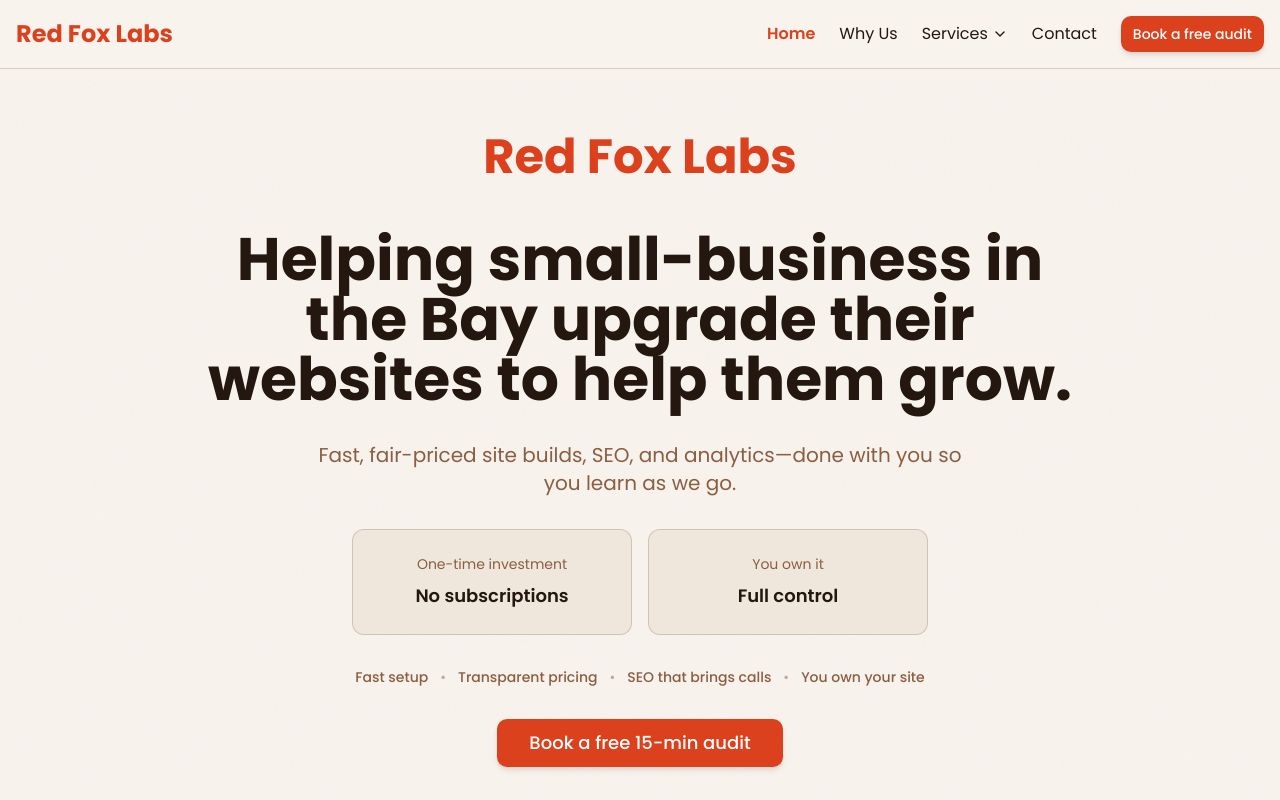
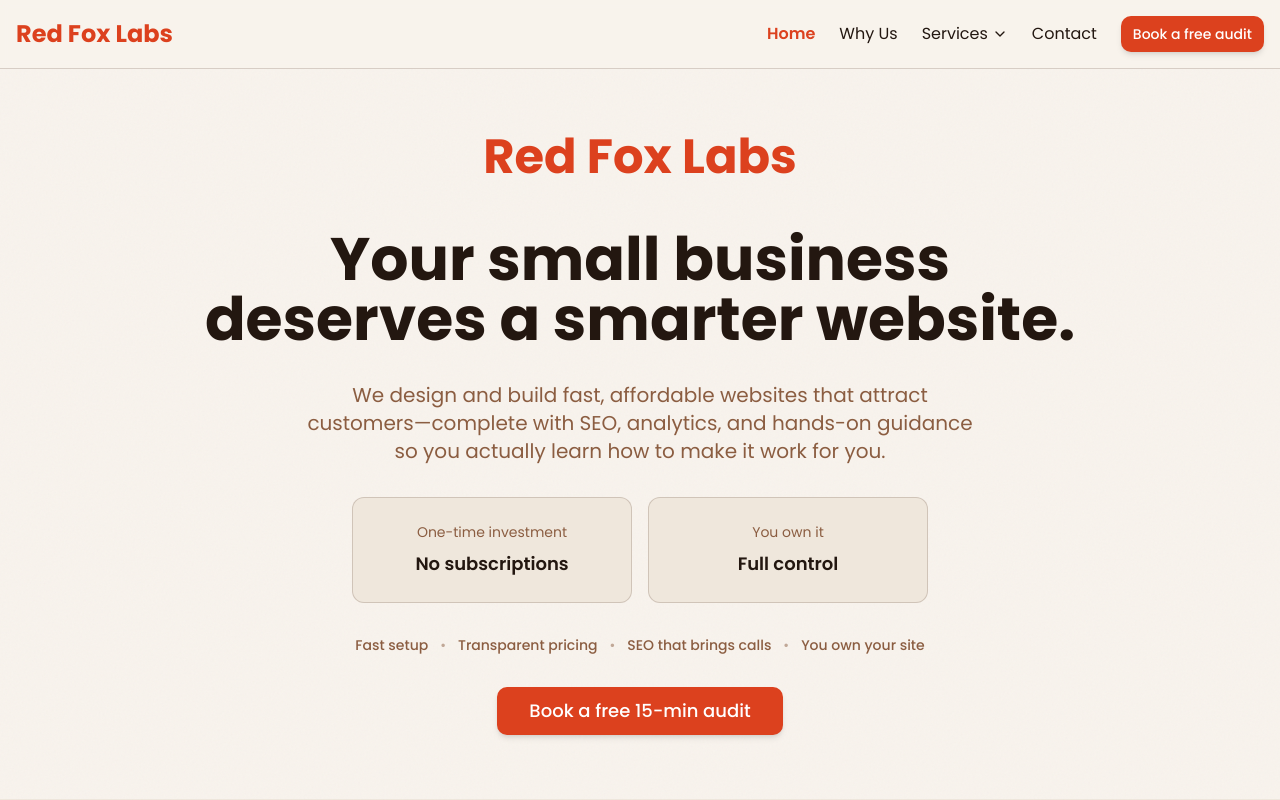
Before and after one commit to tlisiak/redfoxlabs, a React (Vite) app: page / in a window 1280 px wide. Shown: the top 800 px of the page. Built offline with nearby package versions, Linux system fonts and the light colour scheme.

Commit message:
Update hero section content

```diff
--- a/src/components/Hero.tsx
+++ b/src/components/Hero.tsx
@@ -15,11 +15,11 @@ const Hero = () => {
         {/* Main Hero Content */}
         <div className="space-y-8 text-center max-w-4xl mx-auto">
           <h1 className="text-4xl sm:text-5xl lg:text-6xl font-bold text-foreground leading-tight">
-            Helping small-business in the Bay upgrade their websites to help them grow.
+            Your small business deserves a smarter website.
           </h1>
 
           <p className="text-lg sm:text-xl text-muted-foreground leading-relaxed max-w-2xl mx-auto">
-            Fast, fair-priced site builds, SEO, and analytics—done with you so you learn as we go.
+            We design and build fast, affordable websites that attract customers—complete with SEO, analytics, and hands-on guidance so you actually learn how to make it work for you.
           </p>
 
           {/* Value Props */}
```
